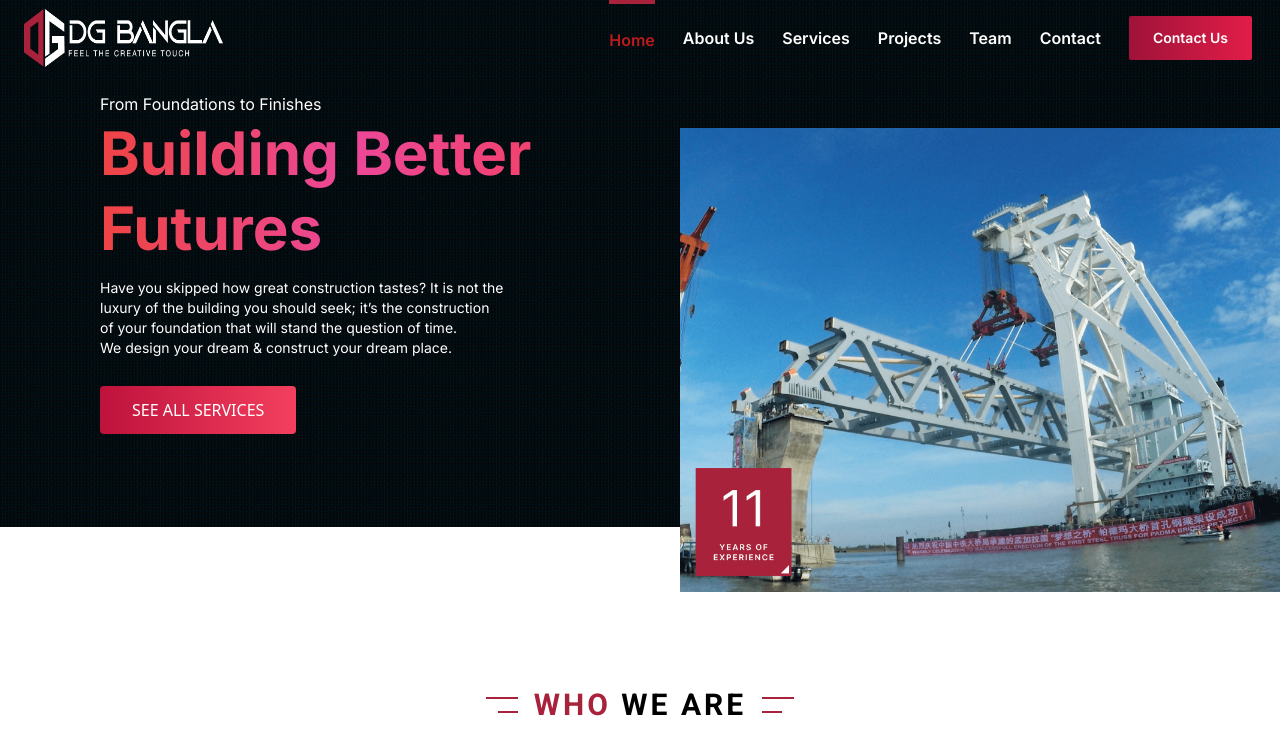
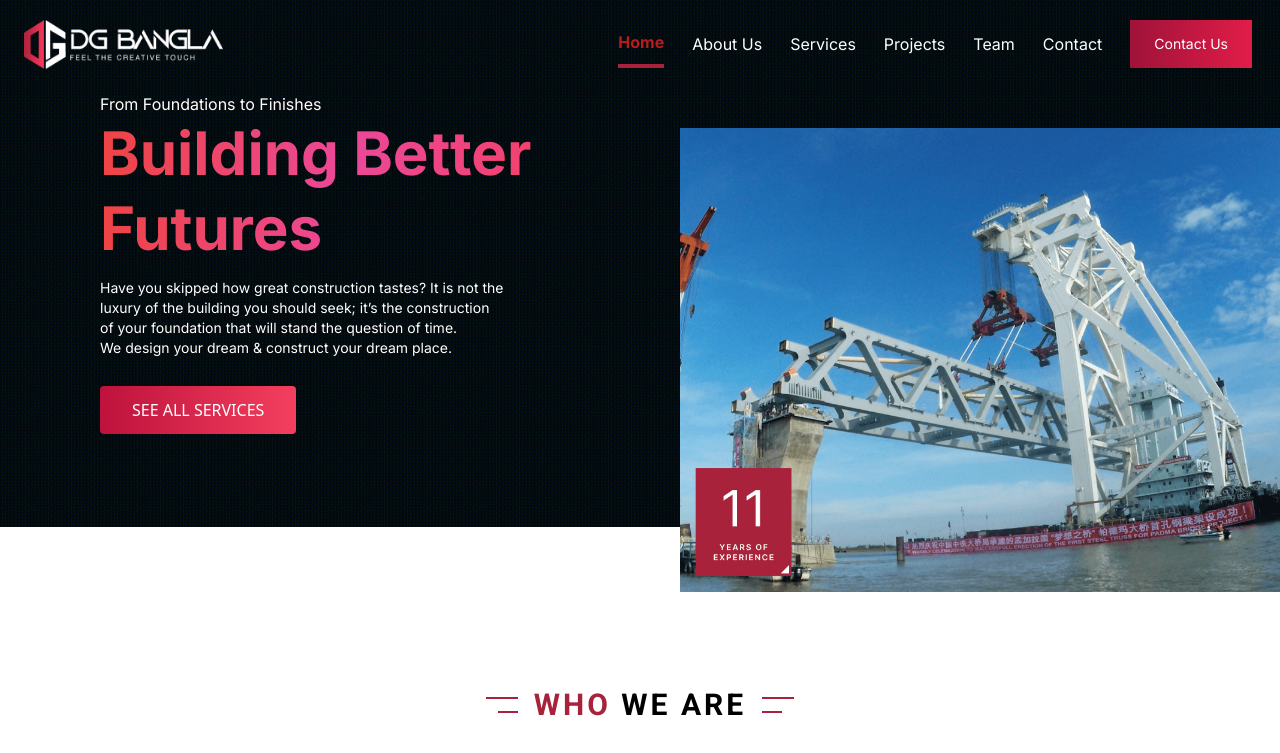
Before and after one commit to Acote-Group/dg-bangla-client, a React (Vite) app: page / in a window 1280 px wide. Shown: the top 753 px of the page. Built offline with nearby package versions, Linux system fonts and the light colour scheme.

Commit message:
navbar updated according to new design

```diff
--- a/src/components/Navbar.jsx
+++ b/src/components/Navbar.jsx
@@ -8,8 +8,12 @@ const Navbar = () => {
     var navbar = document.querySelector("header");
     if (window.scrollY > 0) {
       navbar.style.backgroundColor = "black";
+      // navbar.style.paddingTop = "10px";
+      // navbar.style.paddingBottom = "10px";
     } else {
       navbar.style.backgroundColor = "transparent";
+      // navbar.style.paddingTop = "30px";
+      // navbar.style.paddingBottom = "30px";
     }
   });
   return (
@@ -105,15 +109,15 @@ const Navbar = () => {
         {/* <!-- End Topbar --> */}
 
         <nav
-          className="relative 2xl:max-w-[1360px] w-full mx-auto py-3 px-4 md:flex md:items-center md:justify-between md:py-0 md:px-0 lg:px-6 2xl:px-0 xl:mx-auto dark:border-gray-700"
+          className="relative 2xl:max-w-[1360px] w-full mx-auto py-3 px-4 md:flex md:items-center md:justify-between md:py-[20px] md:px-0 lg:px-6 2xl:px-0 xl:mx-auto dark:border-gray-700"
           aria-label="Global"
         >
           <div className="flex items-center justify-between">
             <Link to="/">
               <img
                 src={logo}
-                className="flex-none text-xl font-semibold dark:text-white w-[238px] h-[58px]"
-                aria-label="Brand"
+                className="flex-none text-xl font-semibold flex-shrink-0"
+                aria-label="Brand Logo"
               />
             </Link>
             {/* toggle btn  */}
@@ -164,9 +168,9 @@ const Navbar = () => {
             id="navbar-collapse-with-animation"
             className="hs-collapse hidden overflow-hidden transition-all duration-300 basis-full grow md:block"
           >
-            <div className="flex flex-col gap-y-4 gap-x-0 mt-5 md:flex-row md:items-center md:justify-end md:gap-y-0 md:gap-x-7 md:mt-0 md:ps-7 font-semibold">
+            <div className="flex flex-col gap-y-4 gap-x-0 md:flex-row md:items-center md:justify-end md:gap-y-0 md:gap-x-7 md:mt-0 md:ps-7 font-inter font-[400]">
               <NavLink
-                className="text-white font-inter md:py-6 dark:text-white hover:text-primary aria-[current=page]:text-red-700 md:aria-[current=page]:border-t-4 aria-[current=page]:border-primary"
+                className="text-white font-inter md:py-[10px] hover:text-primary aria-[current=page]:text-red-700 md:aria-[current=page]:border-b-4 aria-[current=page]:border-primary aria-[current=page]:font-[700]"
                 to="/"
                 aria-current="page"
               >
@@ -174,31 +178,31 @@ const Navbar = () => {
               </NavLink>
 
               <NavLink
-                className="text-white font-inter md:py-6 dark:text-white hover:text-primary aria-[current=page]:text-red-700 md:aria-[current=page]:border-t-4 aria-[current=page]:border-primary"
+                className="text-white font-inter md:py-[10px] hover:text-primary aria-[current=page]:text-red-700 md:aria-[current=page]:border-b-4 aria-[current=page]:border-primary aria-[current=page]:font-[700]"
                 to="/about-us"
               >
                 About Us
               </NavLink>
               <NavLink
-                className="text-white font-inter md:py-6 dark:text-white hover:text-primary aria-[current=page]:text-red-700 md:aria-[current=page]:border-t-4 aria-[current=page]:border-primary"
+                className="text-white font-inter md:py-[10px] hover:text-primary aria-[current=page]:text-red-700 md:aria-[current=page]:border-b-4 aria-[current=page]:border-primary aria-[current=page]:font-[700]"
                 to="/services"
               >
                 Services
               </NavLink>
               <NavLink
-                className="text-white font-inter md:py-6 dark:text-white hover:text-primary aria-[current=page]:text-red-700 md:aria-[current=page]:border-t-4 aria-[current=page]:border-primary"
+                className="text-white font-inter md:py-[10px] hover:text-primary aria-[current=page]:text-red-700 md:aria-[current=page]:border-b-4 aria-[current=page]:border-primary aria-[current=page]:font-[700]"
                 to="/projects"
               >
                 Projects
               </NavLink>
               <NavLink
-                className="text-white font-inter md:py-6 dark:text-white hover:text-primary aria-[current=page]:text-red-700 md:aria-[current=page]:border-t-4 aria-[current=page]:border-primary"
+                className="text-white font-inter md:py-[10px] hover:text-primary aria-[current=page]:text-red-700 md:aria-[current=page]:border-b-4 aria-[current=page]:border-primary aria-[current=page]:font-[700]"
                 to="/team"
               >
                 Team
               </NavLink>
               <NavLink
-                className="text-white font-inter md:py-6 dark:text-white hover:text-primary aria-[current=page]:text-red-700 md:aria-[current=page]:border-t-4 aria-[current=page]:border-primary"
+                className="text-white font-inter md:py-[10px] hover:text-primary aria-[current=page]:text-red-700 md:aria-[current=page]:border-b-4 aria-[current=page]:border-primary aria-[current=page]:font-[700]"
                 to="/contact"
               >
                 Contact
@@ -260,7 +264,7 @@ const Navbar = () => {
               <Link
                 to="/contact"
                 type="button"
-                className="py-3 px-6 inline-flex items-center gap-x-2 text-sm font-inter rounded-sm  bg-gradient-to-r from-rose-800 to-rose-600 text-white hover:bg-primary w-fit md:w-auto relative overflow-hidden group hover:bg-gradient-to-r hover:from-red-800 hover:to-pink-600 hover:ring-2 hover:ring-offset-2 hover:ring-red-700 transition-all ease-out duration-300 mr-1"
+                className="py-3.5 px-6 inline-flex items-center gap-x-2 text-sm font-inter  bg-gradient-to-r from-rose-800 to-rose-600 text-white hover:bg-primary w-fit md:w-auto relative overflow-hidden group hover:bg-gradient-to-r hover:from-red-800 hover:to-pink-600 hover:ring-2 hover:ring-offset-2 hover:ring-red-700 transition-all ease-out duration-300 mr-1"
               >
                 <span className="absolute right-0 w-8 h-32 -mt-12 transition-all duration-1000 transform translate-x-12 bg-white opacity-10 rotate-12 group-hover:-translate-x-40 ease"></span>
                 <span className="relative">Contact Us</span>
```
Also changed, not shown: src/assets/photos/logo.png.
